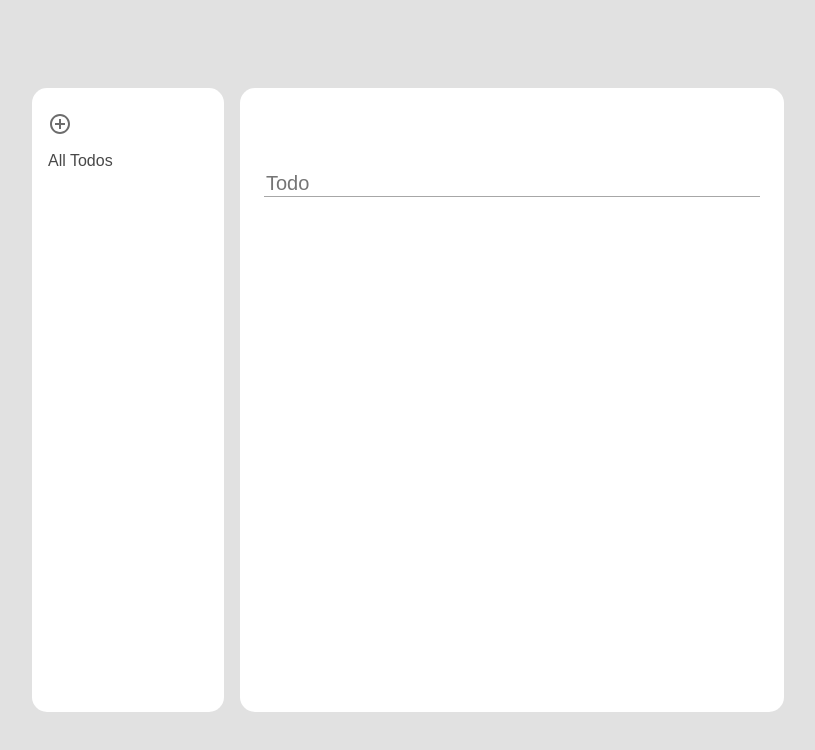
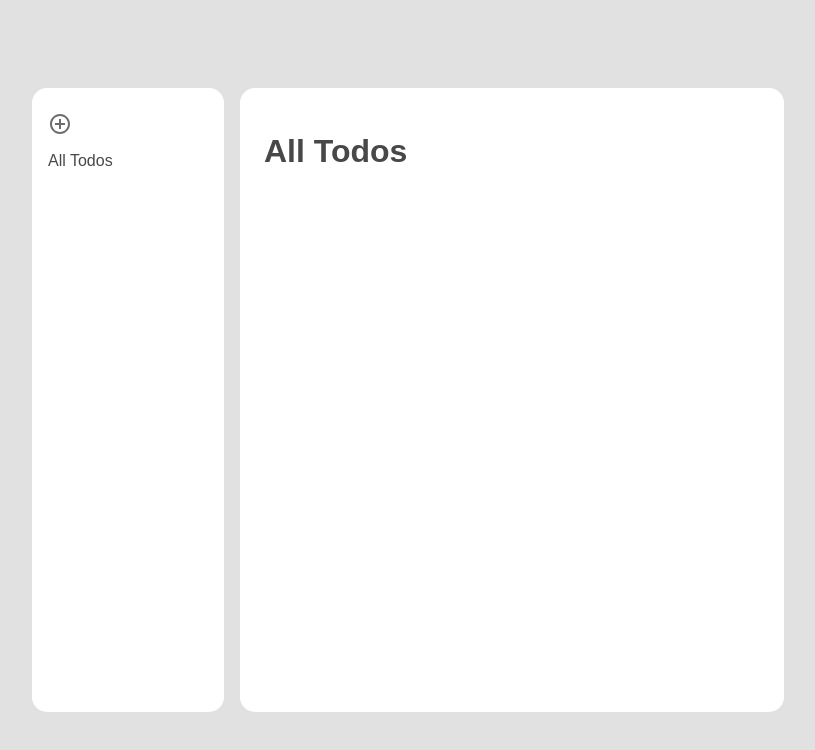
Before and after one commit to kyungeun-j/todo_list, a React (Create React App) app: page / in a window 1280 px wide. Shown: the top 750 px of the page, without its empty margins (232-1047 px from the left). Built offline with nearby package versions, Linux system fonts and the light colour scheme.

Commit message:
Add build folder

```diff
--- a/package.json
+++ b/package.json
@@ -11,6 +11,7 @@
     "@testing-library/jest-dom": "^5.14.1",
     "@testing-library/react": "^11.2.7",
     "@testing-library/user-event": "^12.8.3",
+    "gh-pages": "^3.2.3",
     "react": "^17.0.2",
     "react-dom": "^17.0.2",
     "react-icons": "^4.3.1",
--- a/src/components/Context.js
+++ b/src/components/Context.js
@@ -3,6 +3,7 @@ import React, { createContext, useContext, useReducer, useRef } from "react";
 const lists = [];
 
 function Reducer(state, action) {
+    console.log(state, action)
     switch (action.type) {
         // list
         case 'LIST_CREATE':
@@ -13,9 +14,9 @@ function Reducer(state, action) {
 
         case 'LIST_SELECT':
             return state.map(list => list.id === action.id || action.id === 'all' ?
-                    { ...list, select: true } : { ...list, select: false }
-                    || action.id === 'back' ?
-                    { ...list, select: false } : { ...list, select: true });
+                    { ...list, select: true } : { ...list, select: false });
+                    // || action.id === 'back' ?
+                    // { ...list, select: false, readType: action.id } : { ...list, select: true });
 
         // todo
         case 'TODO_CREATE':
--- a/src/components/ListHead.js
+++ b/src/components/ListHead.js
@@ -93,6 +93,7 @@ const Add = styled.div`
 `;
 const All = styled.div`
     padding: 1em 0;
+    cursor: pointer;
 `;
 
 function ListHead() {
--- a/src/components/TodoCreate.js
+++ b/src/components/TodoCreate.js
@@ -17,8 +17,11 @@ const Input = styled.input`
 
 function TodoCreate() {
     const lists = useListState();
+
+    console.log(lists)
     const list = lists.filter(list => list.select);
-
+    console.log(list)
+    console.log(lists.map(list => list.readType))
     const [value, setValue] = useState('');
     const dispatch = useDispatch();
     const nextId = useNextTodoId();
@@ -41,7 +44,7 @@ function TodoCreate() {
     };
 
     return (
-        list.length > 1 ?
+        list.length < 1 ?
         <Fragment /> :
         <Form onSubmit={ onSubmit }>
             <Input
--- a/src/components/TodoHead.js
+++ b/src/components/TodoHead.js
@@ -14,6 +14,7 @@ const Count = styled.div``;
 function TodoHead() {
     const lists = useListState();
     const list = lists.filter(list => list.select);
+    console.log(list)
     const color = String(list.map(list => list.color));
 
     const allUnDone = lists.filter(list => list.select).length !== 0 ?
@@ -23,7 +24,7 @@ function TodoHead() {
     return(
         <Head color={ color }>
             <Title>
-                { list.length > 1 ? 'All Todos' : list.map(ls => (ls.title))}
+                { list.length !== 1 ? 'All Todos' : list.map(ls => (ls.title))}
             </Title>
             <Count>
                 { list.length > 1 ? allUnDone : list.map(ls => ls.todos.filter(todo => !todo.done).length)}
```
Also changed, not shown: 2 other files (tests, documents, lock files or other folders).
